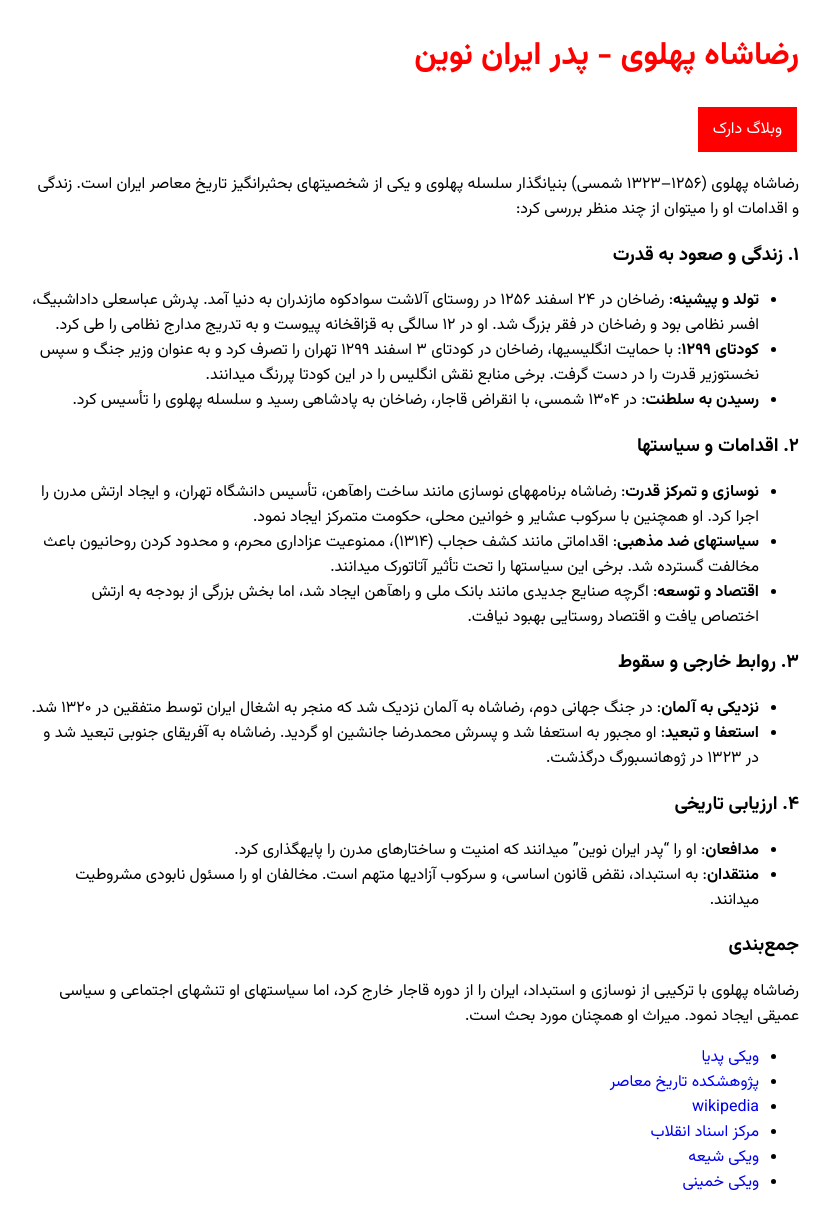
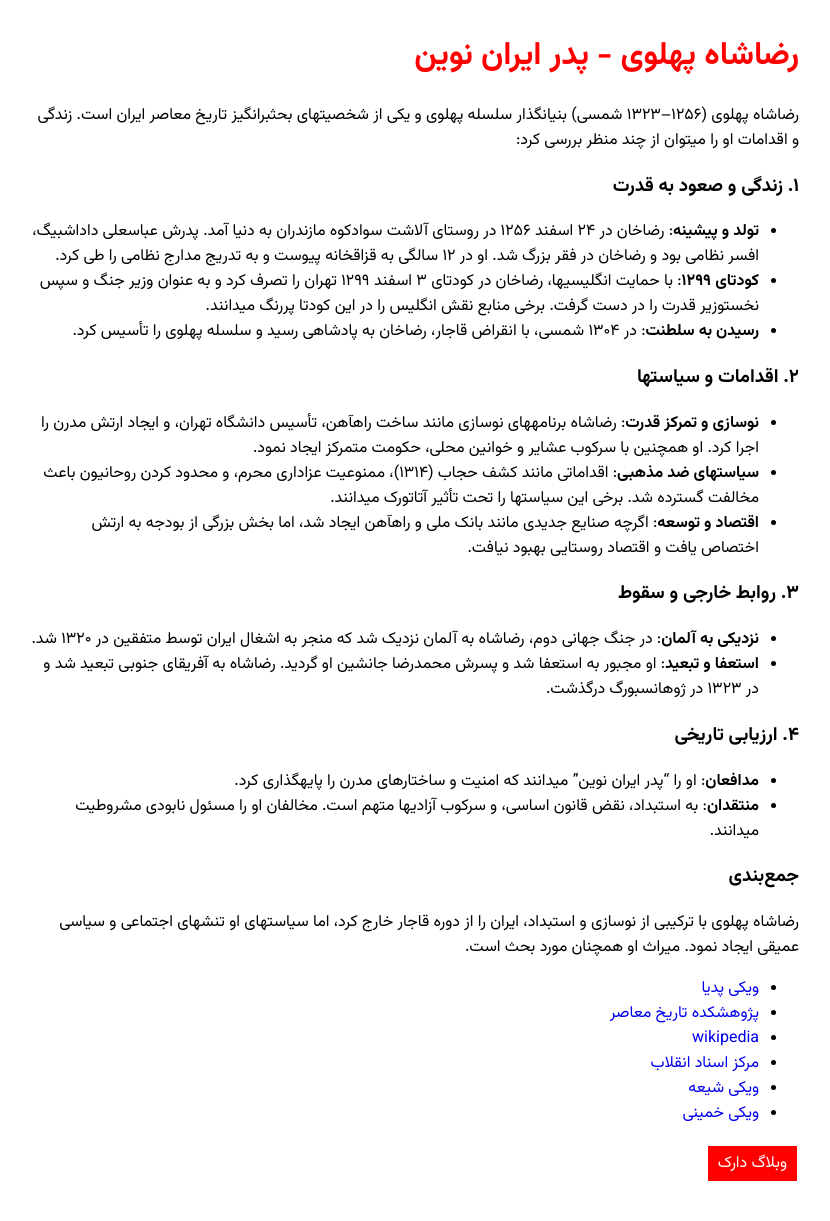
Before and after one commit to darkblog/darkblog.github.io, a Jekyll site: the page built from _posts/2025-6-28-4.md, in a window 1280 px wide. Shown: the whole page, without its empty margins (225-1055 px from the left). Built offline with Jekyll 4.4.1, drawn with Linux system fonts in a browser that asks for light colours; after the commit the page ends 1195 px from its top, so only the background shows below that.

Commit message:
Update post.html

```diff
--- a/_layouts/post.html
+++ b/_layouts/post.html
@@ -4,12 +4,12 @@
 <title>{{ page.title }}</title>
 <meta charset="utf-8">
 <meta name="viewport" content="width=device-width,initial-scale=1">
-<style>@import url('https://fonts.googleapis.com/css2?family=Vazirmatn:wght@100..900&display=swap');body{font-family:Vazirmatn;margin:auto;padding:10px;max-width:768px}a{text-decoration:none}h1{color:red}hr{border:1px dashed #d4d4d4}.btn{background-color:red;border:none;color:white;padding:10px 15px;text-align:center;display:inline-block;margin:4px 2px;cursor:pointer}</style>
+<style>@import url('https://fonts.googleapis.com/css2?family=Vazirmatn:wght@100..900&display=swap');body{font-family:Vazirmatn;margin:auto;padding:10px;max-width:768px}a{text-decoration:none}h1{color:red}hr{border:1px dashed #d4d4d4}.btn{background-color:red;border:none;color:white;padding:5px 10px;text-align:center;display:inline-block;margin:4px 2px;cursor:pointer}</style>
 <meta name="theme-color" content="red">
 </head>
 <body>
 <h1>{{ page.title }}</h1>
+{{ content }}
 <a href="https://darkblog.github.io/" class="btn">وبلاگ دارک</a>
-{{ content }}
 </body>
 </html>
```
